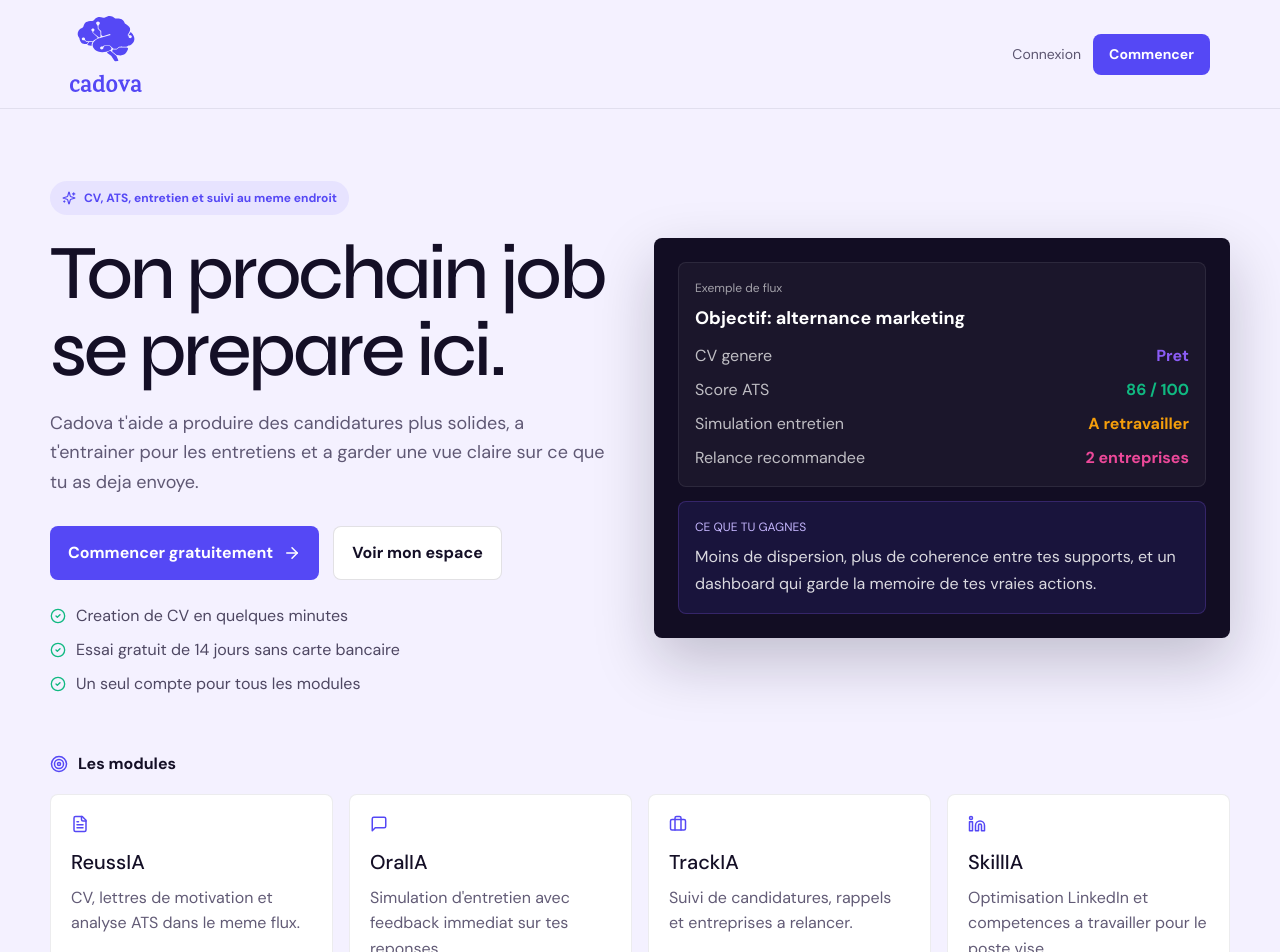
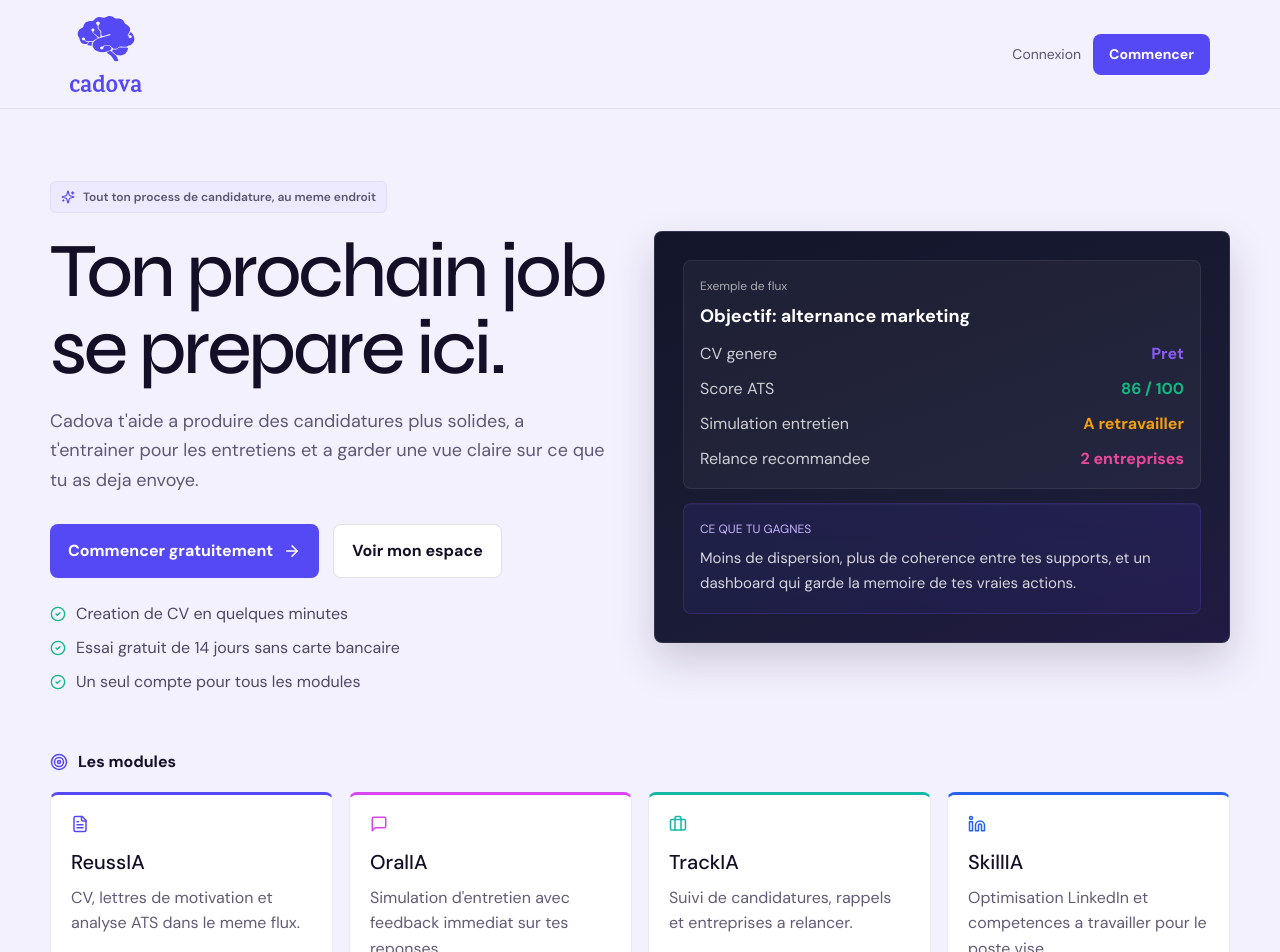
Before and after one commit to nothanger/cadova, a React (Vite) app: page / in a window 1280 px wide. Shown: the top 952 px of the page. Built offline with nearby package versions, Linux system fonts and the light colour scheme.

Commit message:
Refine homepage module cards and hero panel

```diff
--- a/src/app/pages/Landing.tsx
+++ b/src/app/pages/Landing.tsx
@@ -19,24 +19,36 @@ const modules = [
     description: "CV, lettres de motivation et analyse ATS dans le meme flux.",
     href: "/signup",
     icon: FileText,
+    color: "#5548f5",
+    hoverBackground: "rgba(85,72,245,0.05)",
+    hoverBorder: "rgba(85,72,245,0.2)",
   },
   {
     name: "OralIA",
     description: "Simulation d'entretien avec feedback immediat sur tes reponses.",
     href: "/signup",
     icon: MessageSquare,
+    color: "#d946ef",
+    hoverBackground: "rgba(217,70,239,0.05)",
+    hoverBorder: "rgba(217,70,239,0.2)",
   },
   {
     name: "TrackIA",
     description: "Suivi de candidatures, rappels et entreprises a relancer.",
     href: "/signup",
     icon: Briefcase,
+    color: "#14b8a6",
+    hoverBackground: "rgba(20,184,166,0.05)",
+    hoverBorder: "rgba(20,184,166,0.2)",
   },
   {
     name: "SkillIA",
     description: "Optimisation LinkedIn et competences a travailler pour le poste vise.",
     href: "/signup",
     icon: Linkedin,
+    color: "#2563eb",
+    hoverBackground: "rgba(37,99,235,0.05)",
+    hoverBorder: "rgba(37,99,235,0.2)",
   },
 ];
 
@@ -151,17 +163,18 @@ export function Landing() {
                   display: "inline-flex",
                   alignItems: "center",
                   gap: 8,
-                  padding: "8px 12px",
-                  borderRadius: 999,
-                  background: "rgba(85,72,245,0.08)",
-                  color: "#5548f5",
+                  padding: "6px 10px",
+                  borderRadius: 6,
+                  background: "rgba(85,72,245,0.04)",
+                  border: "1px solid rgba(85,72,245,0.08)",
+                  color: "#5b5570",
                   fontSize: 12,
-                  fontWeight: 700,
+                  fontWeight: 600,
                   marginBottom: 20,
                 }}
               >
-                <Sparkles size={14} />
-                CV, ATS, entretien et suivi au meme endroit
+                <Sparkles size={14} style={{ color: "#5548f5" }} />
+                Tout ton process de candidature, au meme endroit
               </div>
 
               <h1
@@ -239,11 +252,12 @@ export function Landing() {
 
             <div
               style={{
-                background: "#120d23",
+                background: "linear-gradient(160deg, #13152A 0%, #191c34 60%, #211a43 100%)",
                 color: "white",
                 borderRadius: 8,
-                padding: 24,
-                boxShadow: "0 24px 60px rgba(20,15,38,0.22)",
+                padding: 28,
+                border: "1px solid rgba(255,255,255,0.1)",
+                boxShadow: "0 18px 42px rgba(20,15,38,0.18)",
               }}
             >
               <div style={{ display: "grid", gap: 14 }}>
@@ -251,27 +265,27 @@ export function Landing() {
                   style={{
                     padding: 16,
                     borderRadius: 8,
-                    background: "rgba(255,255,255,0.04)",
+                    background: "rgba(255,255,255,0.045)",
                     border: "1px solid rgba(255,255,255,0.08)",
                   }}
                 >
-                  <div style={{ fontSize: 12, color: "rgba(255,255,255,0.6)", marginBottom: 8 }}>Exemple de flux</div>
+                  <div style={{ fontSize: 12, color: "rgba(255,255,255,0.62)", marginBottom: 8 }}>Exemple de flux</div>
                   <div style={{ fontSize: 18, fontWeight: 700 }}>Objectif: alternance marketing</div>
                   <div style={{ marginTop: 12, display: "grid", gap: 10 }}>
                     <div style={{ display: "flex", justifyContent: "space-between", gap: 12 }}>
-                      <span style={{ color: "rgba(255,255,255,0.72)" }}>CV genere</span>
+                      <span style={{ color: "rgba(255,255,255,0.78)", lineHeight: 1.55 }}>CV genere</span>
                       <strong style={{ color: "#8b5cf6" }}>Pret</strong>
                     </div>
                     <div style={{ display: "flex", justifyContent: "space-between", gap: 12 }}>
-                      <span style={{ color: "rgba(255,255,255,0.72)" }}>Score ATS</span>
+                      <span style={{ color: "rgba(255,255,255,0.78)", lineHeight: 1.55 }}>Score ATS</span>
                       <strong style={{ color: "#10b981" }}>86 / 100</strong>
                     </div>
                     <div style={{ display: "flex", justifyContent: "space-between", gap: 12 }}>
-                      <span style={{ color: "rgba(255,255,255,0.72)" }}>Simulation entretien</span>
+                      <span style={{ color: "rgba(255,255,255,0.78)", lineHeight: 1.55 }}>Simulation entretien</span>
                       <strong style={{ color: "#f59e0b" }}>A retravailler</strong>
                     </div>
                     <div style={{ display: "flex", justifyContent: "space-between", gap: 12 }}>
-                      <span style={{ color: "rgba(255,255,255,0.72)" }}>Relance recommandee</span>
+                      <span style={{ color: "rgba(255,255,255,0.78)", lineHeight: 1.55 }}>Relance recommandee</span>
                       <strong style={{ color: "#ec4899" }}>2 entreprises</strong>
                     </div>
                   </div>
@@ -281,14 +295,15 @@ export function Landing() {
                   style={{
                     padding: 16,
                     borderRadius: 8,
-                    background: "rgba(85,72,245,0.12)",
-                    border: "1px solid rgba(139,92,246,0.24)",
+                    background: "linear-gradient(180deg, rgba(85,72,245,0.12) 0%, rgba(85,72,245,0.08) 100%)",
+                    border: "1px solid rgba(139,92,246,0.18)",
+                    boxShadow: "inset 0 1px 0 rgba(255,255,255,0.03)",
                   }}
                 >
                   <div style={{ fontSize: 12, textTransform: "uppercase", color: "#c4b5fd", marginBottom: 8 }}>
                     Ce que tu gagnes
                   </div>
-                  <p style={{ margin: 0, lineHeight: 1.65, color: "rgba(255,255,255,0.84)" }}>
+                  <p style={{ margin: 0, lineHeight: 1.72, color: "rgba(255,255,255,0.82)", fontSize: 15 }}>
                     Moins de dispersion, plus de coherence entre tes supports, et un dashboard qui garde la memoire de tes vraies actions.
                   </p>
                 </div>
@@ -321,9 +336,24 @@ export function Landing() {
                     borderRadius: 8,
                     padding: 20,
                     border: "1px solid rgba(20,15,38,0.08)",
+                    borderTop: `3px solid ${module.color}`,
+                    cursor: "pointer",
+                    transition: "background 180ms ease, border-color 180ms ease, box-shadow 180ms ease, transform 180ms ease",
+                  }}
+                  onMouseEnter={(event) => {
+                    event.currentTarget.style.background = module.hoverBackground;
+                    event.currentTarget.style.borderColor = module.hoverBorder;
+                    event.currentTarget.style.boxShadow = "0 12px 28px rgba(20,15,38,0.08)";
+                    event.currentTarget.style.transform = "scale(1.01)";
+                  }}
+                  onMouseLeave={(event) => {
+                    event.currentTarget.style.background = "white";
+                    event.currentTarget.style.borderColor = "rgba(20,15,38,0.08)";
+                    event.currentTarget.style.boxShadow = "none";
+                    event.currentTarget.style.transform = "scale(1)";
                   }}
                 >
-                  <module.icon size={18} style={{ color: "#5548f5" }} />
+                  <module.icon size={18} style={{ color: module.color }} />
                   <h2 style={{ margin: "14px 0 8px", fontSize: 20 }}>{module.name}</h2>
                   <p style={{ margin: 0, lineHeight: 1.6, color: "#625b76" }}>{module.description}</p>
                 </Link>
```
